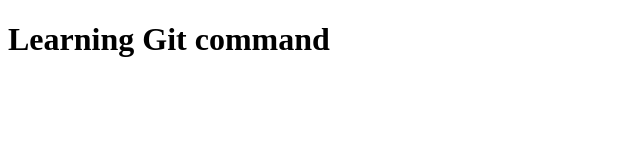
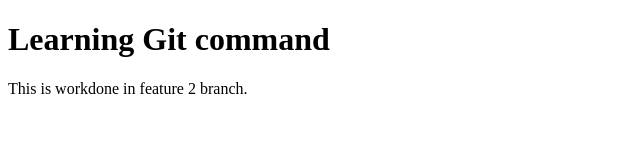
Before and after one commit to Charu-30/Another_one, a plain HTML site: page index.html in a window 1280 px wide. Shown: the whole page, without its empty margins (0-640 px from the left). Drawn offline with Linux system fonts and the light colour scheme.

Commit message:
Added paragraph

```diff
--- a/index.html
+++ b/index.html
@@ -7,5 +7,6 @@
 </head>
 <body>
     <h1>Learning Git command</h1>
+    <p>This is workdone in feature 2 branch.</p>
 </body>
 </html>
```
